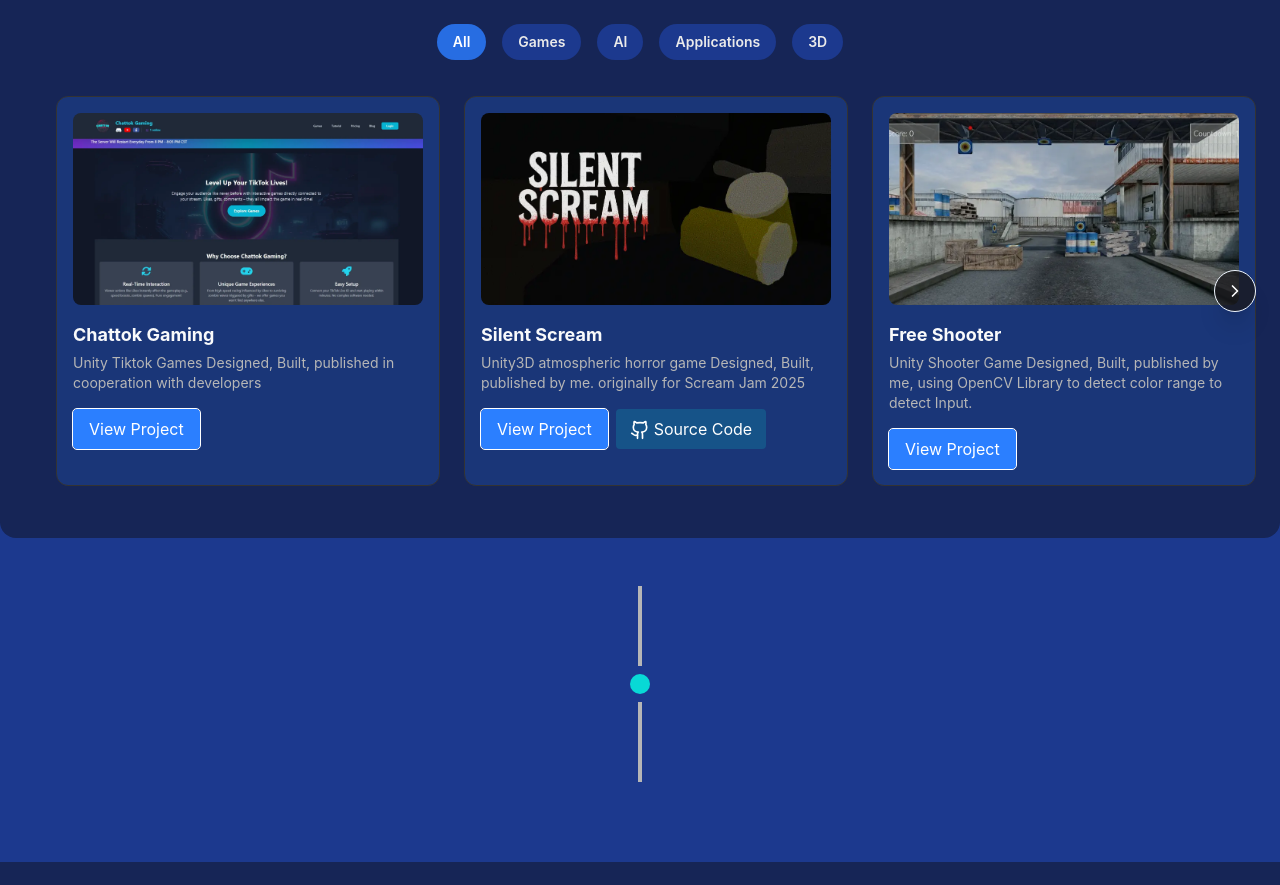
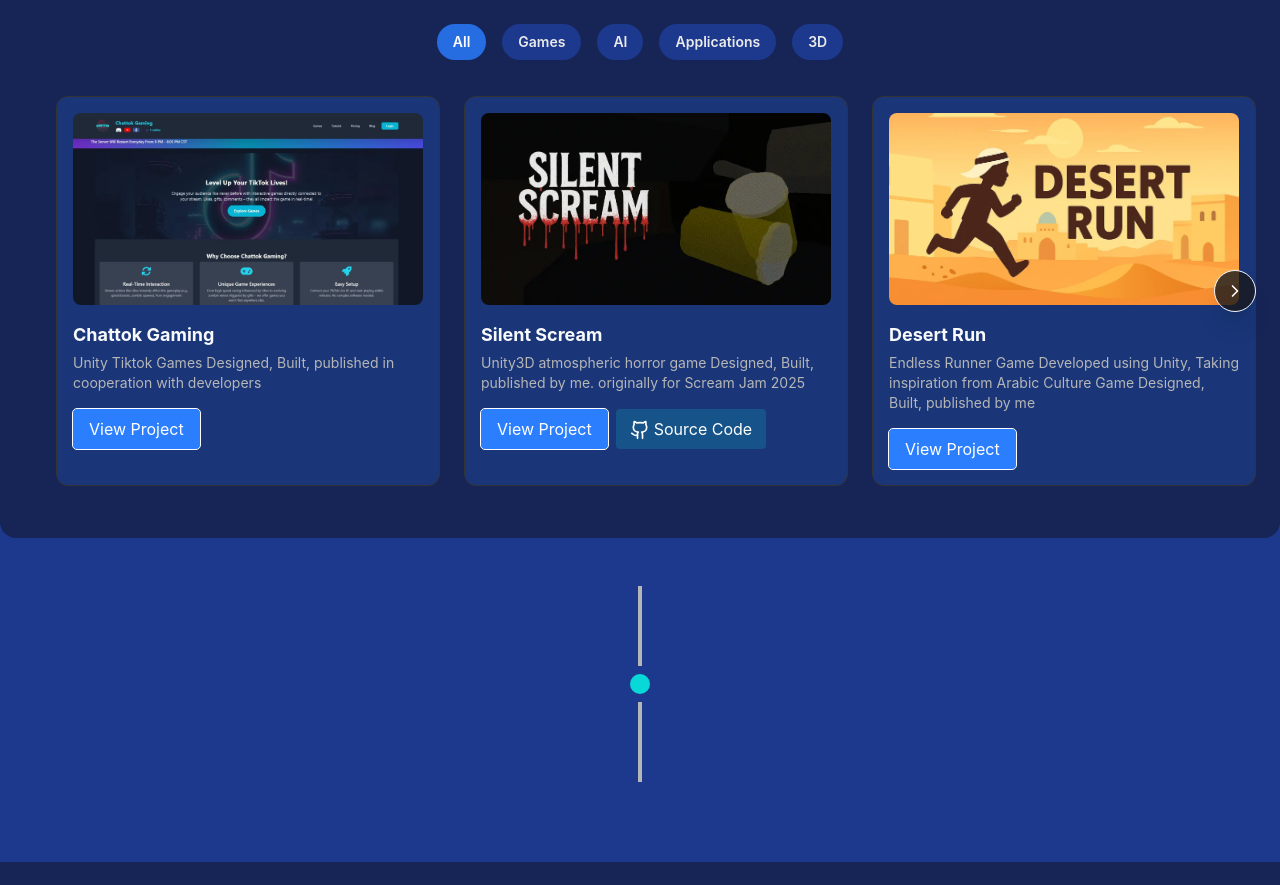
Before and after one commit to OmarFahmy03/Omar-Fahmy-CV, a React (Vite) app: page / in a window 1280 px wide. Shown: the part 5045-5930 px from the top of the page. Built offline with nearby package versions, Linux system fonts and the light colour scheme; the HTML template or start-up script is replaced by a standard one.

Commit message:
Refactor code structure for improved readability and maintainability

```diff
--- a/src/components/Projects.tsx
+++ b/src/components/Projects.tsx
@@ -30,6 +30,14 @@
     type: "Games",
   },
   {
+    src: "/DeserRun.webp",
+    title: "Desert Run",
+    description: "Endless Runner Game Developed using Unity, Taking inspiration from Arabic Culture Game Designed, Built, published by me",
+    link: "https://play.google.com/store/apps/details?id=com.PyramidCodeStudio.DesertRun",
+    code: "",
+    type: "Games",
+  },
+  {
     src: "/FreeShooter.webp",
     title: "Free Shooter",
     description: "Unity Shooter Game Designed, Built, published by me, using OpenCV Library to detect color range to detect Input.",
@@ -38,10 +46,10 @@
     type: "Games",
   },
   {
-    src: "/DeserRun.webp",
-    title: "Desert Run",
-    description: "Endless Runner Game Developed using Unity, Taking inspiration from Arabic Culture Game Designed, Built, published by me",
-    link: "https://play.google.com/store/apps/details?id=com.PyramidCodeStudio.DesertRun",
+    src: "/StarQuick.webp",
+    title: "Star Quick",
+    description: "Unity space shooter game Designed, Built, published by me",
+    link: "https://play.google.com/apps/testing/com.PyramidCode.StarQucik",
     code: "",
     type: "Games",
   },
```
Also changed, not shown: public/StarQuick.webp (added).
